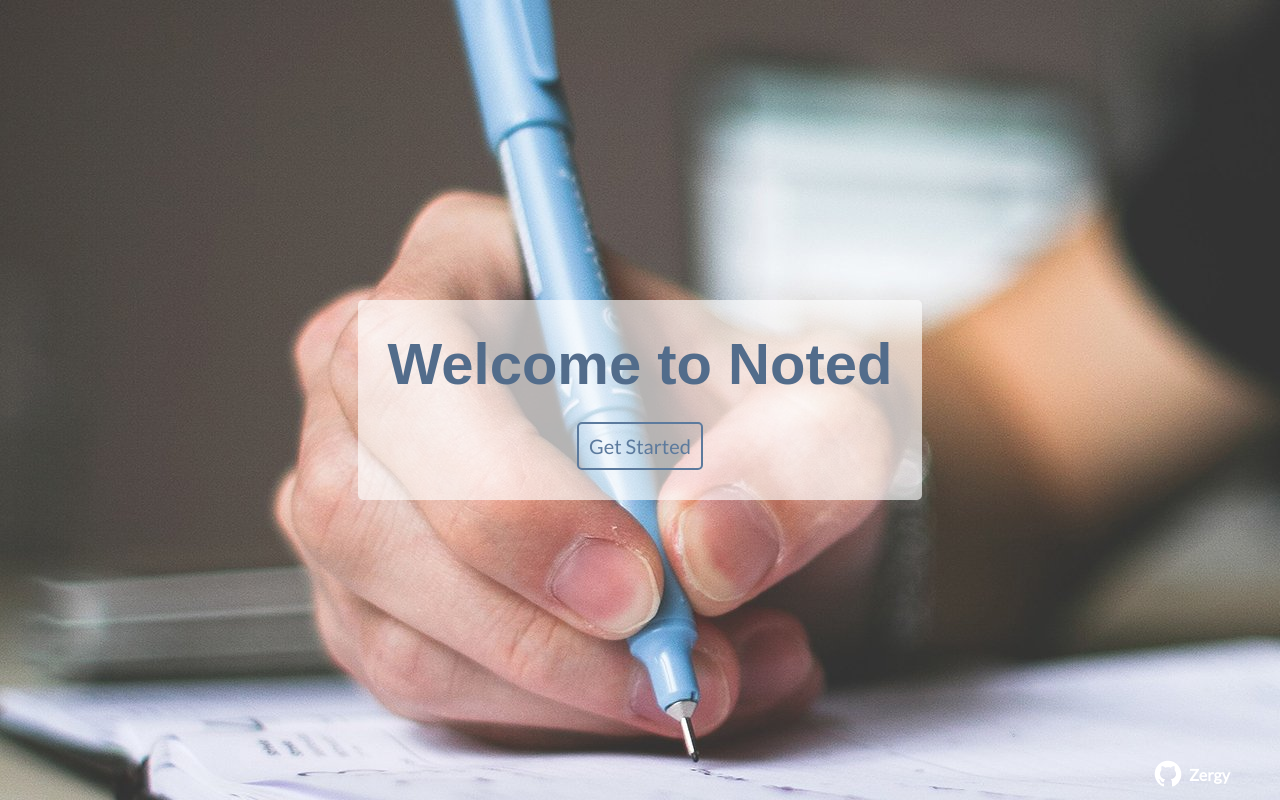
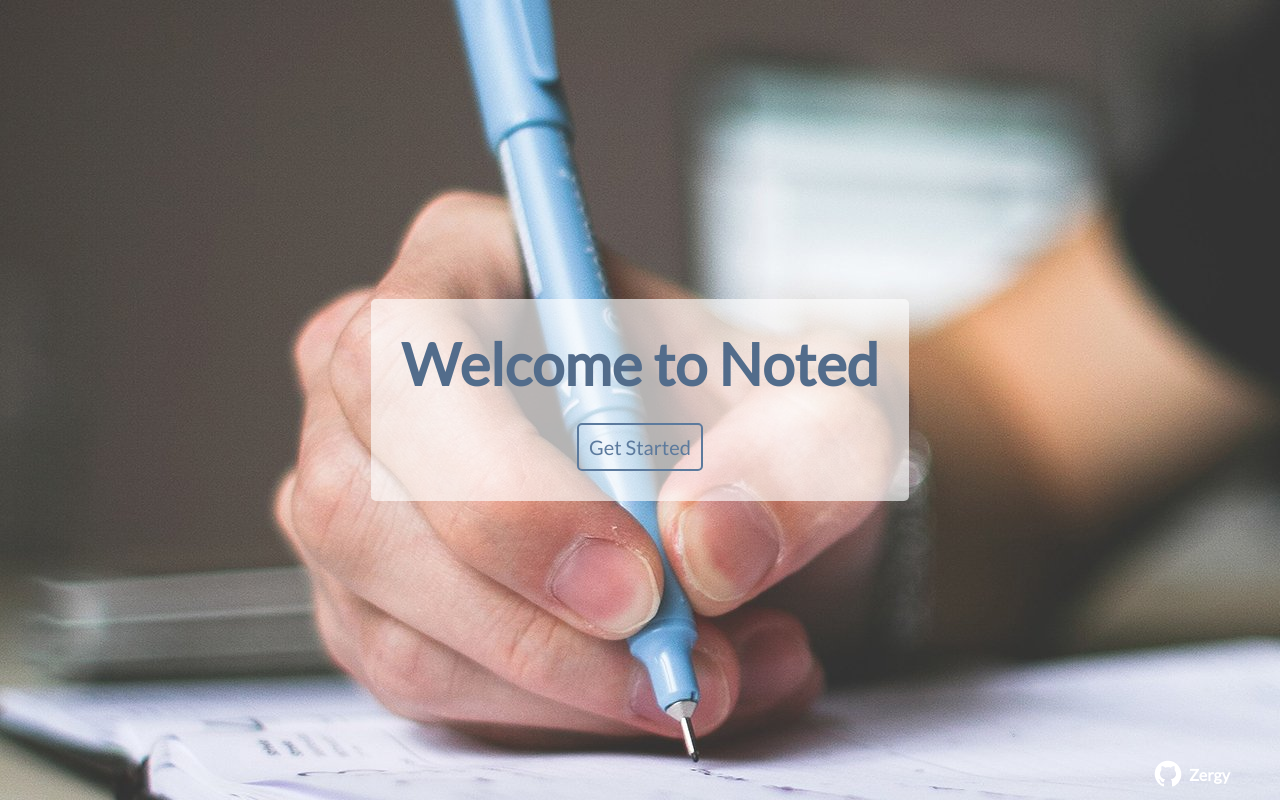
Before and after one commit to zzergy/Noted, a React (Create React App) app: page / in a window 1280 px wide. Built offline with nearby package versions, Linux system fonts and the light colour scheme.

Commit message:
Removed unnecessary fonts

```diff
--- a/src/components/Home.css
+++ b/src/components/Home.css
@@ -21,7 +21,6 @@
 
 .title {
     margin: 0;
-    font-family: sans-serif;
     font-size: 58px;
     color: #526c8b;
     /*text-shadow: 0px 0px 10px rgb(46, 46, 46);*/
```
